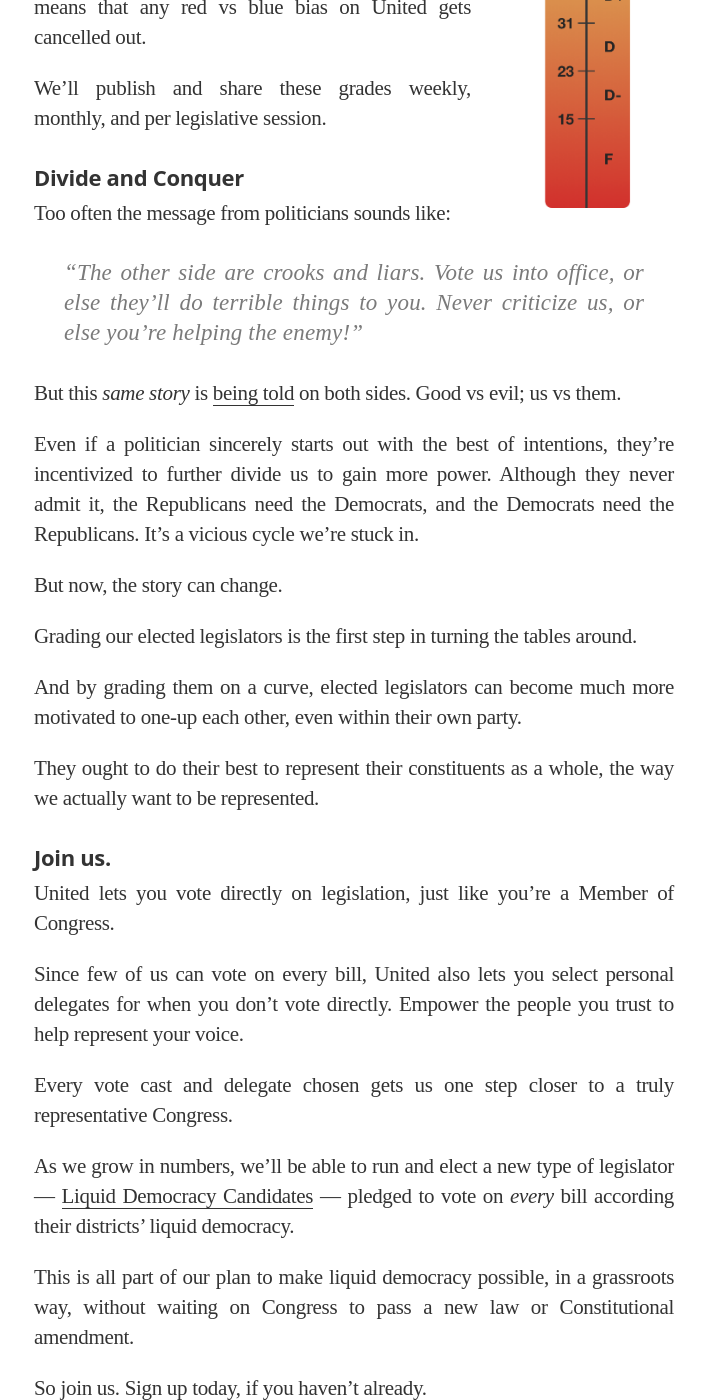
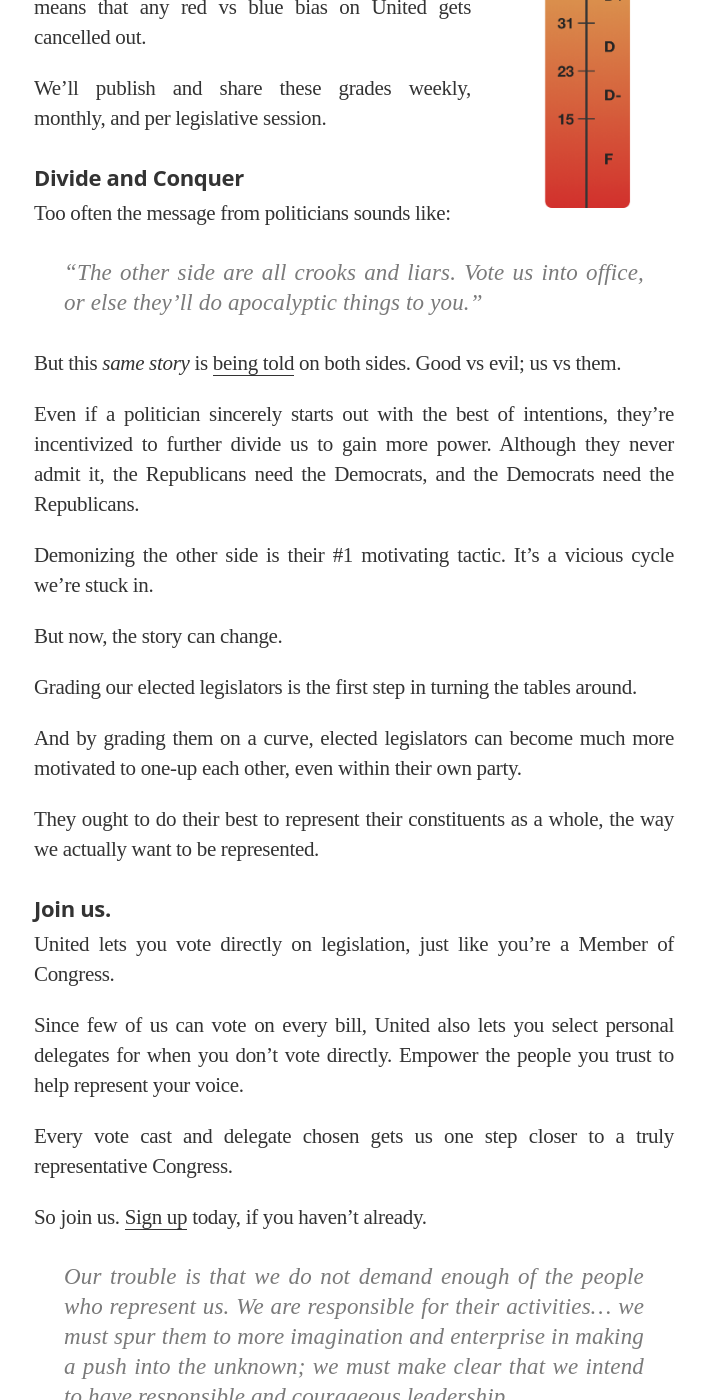
Before and after one commit to voteliquid/blog, a Jekyll site: the page built from _posts/2017-12-08-give-your-rep-an-f-introducing-united-legislator-grades.md, in a window 1280 px wide and 1400 px high, scrolled down 2951 px. Shown: the whole window, without its empty margins (286-992 px from the left). Built offline with Jekyll 4.4.1, drawn with Linux system fonts in a browser that asks for light colours; nearby versions of some CDN libraries; some web fonts are replaced.

Commit message:
Tweak 'Introducing Grades'

```diff
--- a/_posts/2017-12-08-give-your-rep-an-f-introducing-united-legislator-grades.md
+++ b/_posts/2017-12-08-give-your-rep-an-f-introducing-united-legislator-grades.md
@@ -96,11 +96,13 @@ We'll publish and share these grades weekly, monthly, and per legislative sessio
 
 Too often the message from politicians sounds like:
 
-> "The other side are crooks and liars. Vote us into office, or else they'll do terrible things to you. Never criticize us, or else you’re helping the enemy!"
+> "The other side are all crooks and liars. Vote us into office, or else they'll do apocalyptic things to you."
 
 But this *same story* is [being told](https://www.quora.com/What-is-the-difference-between-a-liberal-and-a-conservative/answer/Samantha-Bean-7?srid=tOBx) on both sides. Good vs evil; us vs them.
 
-Even if a politician sincerely starts out with the best of intentions, they're incentivized to further divide us to gain more power. Although they never admit it, the Republicans need the Democrats, and the Democrats need the Republicans. It’s a vicious cycle we’re stuck in.
+Even if a politician sincerely starts out with the best of intentions, they're incentivized to further divide us to gain more power. Although they never admit it, the Republicans need the Democrats, and the Democrats need the Republicans.
+
+Demonizing the other side is their #1 motivating tactic. It’s a vicious cycle we’re stuck in.
 
 But now, the story can change.
 
@@ -118,10 +120,6 @@ Since few of us can vote on every bill, United also lets you select personal del
 
 Every vote cast and delegate chosen gets us one step closer to a truly representative Congress.
 
-As we grow in numbers, we'll be able to run and elect a new type of legislator — [Liquid Democracy Candidates](/2017/07/04/running-liquid-democracy-candidates/) — pledged to vote on *every* bill according their districts' liquid democracy.
-
-This is all part of our plan to make liquid democracy possible, in a grassroots way, without waiting on Congress to pass a new law or Constitutional amendment.
-
 So join us. [Sign up](https://united.vote/join) today, if you haven't already.
 
 > Our trouble is that we do not demand enough of the people who represent us. We are responsible for their activities... we must spur them to more imagination and enterprise in making a push into the unknown; we must make clear that we intend to have responsible and courageous leadership.,
```
